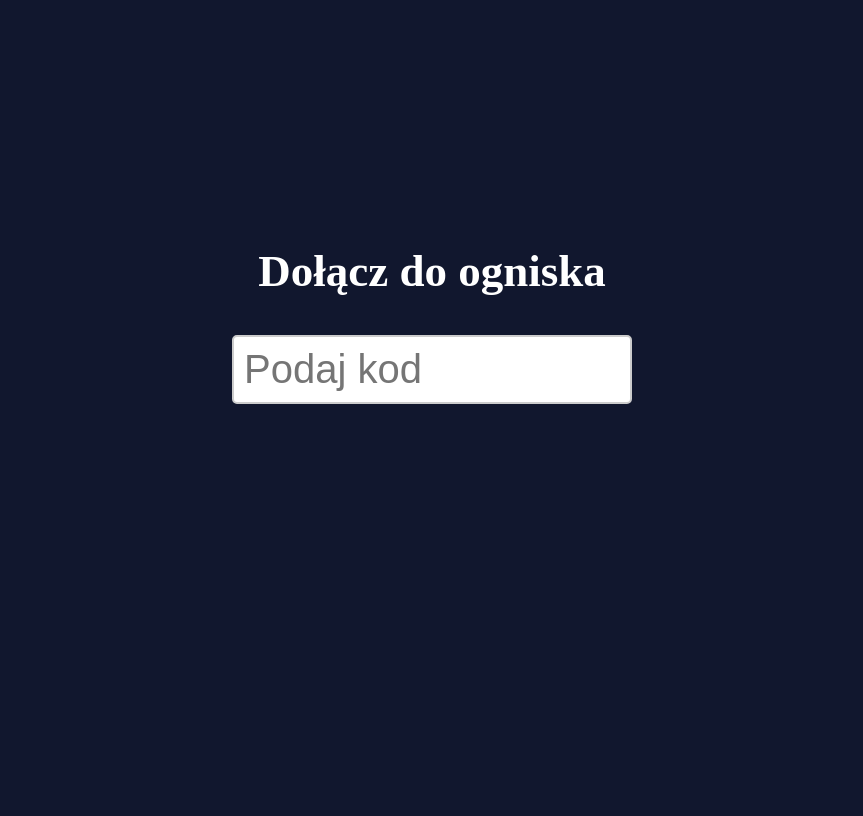
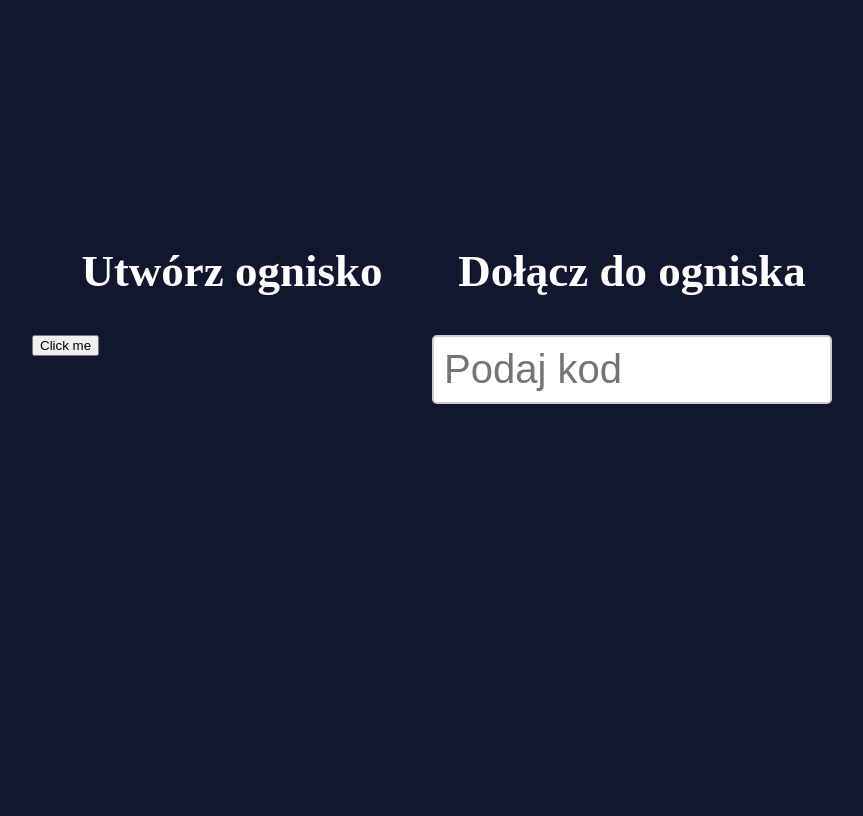
Before and after one commit to N0wakowsky/Fireplace-Hacknarok2024, a Flask app: page / in a window 1280 px wide. Shown: the whole page, without its empty margins (208-1071 px from the left). Run offline with Flask 3, Linux system fonts and the light colour scheme.

Commit message:
przycisk tworzenia ogniska

```diff
--- a/app/templates/join.html
+++ b/app/templates/join.html
@@ -7,6 +7,20 @@
 
 {% block body %}
 <div class = "parent_container">
+    <div class="child_container">
+
+        <div class="header">
+            <h2>Utwórz ognisko</h2>
+        </div>
+
+        <div class="button">
+            <button>Click me</button>
+        </div>
+
+        <script src="{{ url_for('static', filename='js/host.js')}}"> </script>
+
+    </div>
+
     <div class="child_container">
 
         <div class="header">
```
